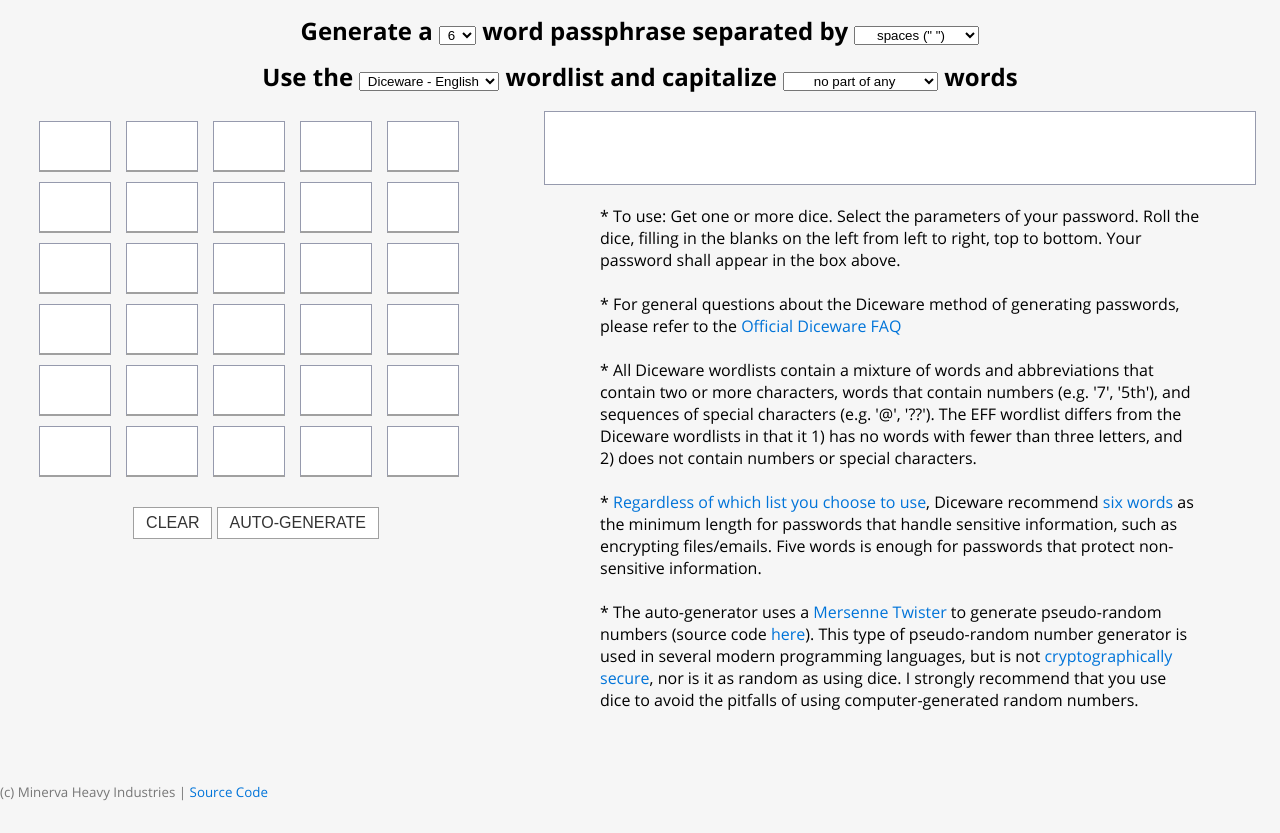
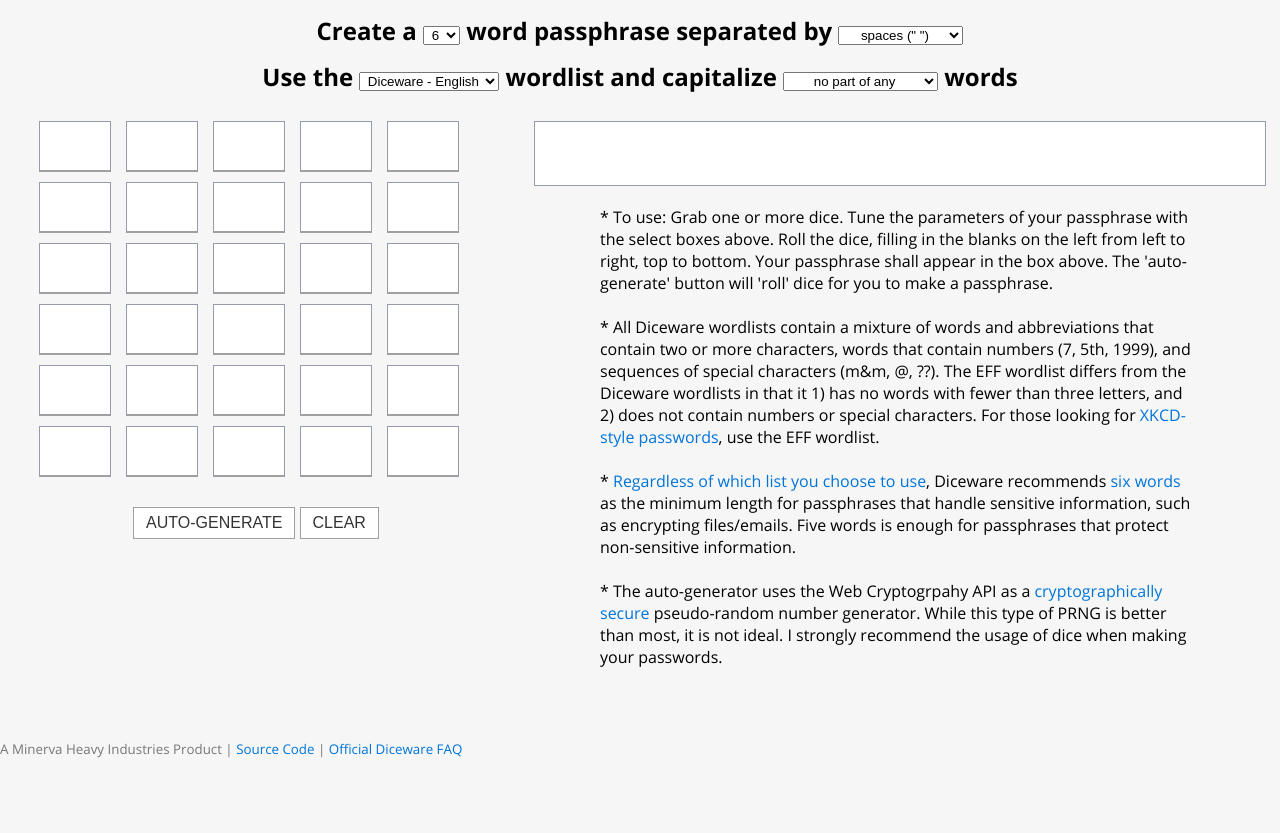
Before and after one commit to stephenwashington/diceware, a plain HTML site: page index.html in a window 1280 px wide. Shown: the part 67-900 px from the top of the page. After the commit the page ends 857 px from the top, so only its background shows below. Drawn offline with Linux system fonts and the light colour scheme.

Commit message:
moved from mersenne to csprng

```diff
--- a/css/stylesheet.css
+++ b/css/stylesheet.css
@@ -47,18 +47,19 @@ html, body{
 .right-side{
     float: right;
     width: 760px;
+    padding-top: 10px;
 }
 
 #generated-passphrase{
     /*margin-top: 30px;*/
-    padding: 0 5px;
+    padding: 15px;
     background-color: #ddd;
     font-size: 24px;
-    height: 3em;
+    height: auto;
+    min-height: 33px;
     width: 700px;
-    vertical-align: middle;
+    vertical-align: bottom;
     border: 1px solid #969aad;
-    vertical-align: middle;
     background-color: #fff;
 }
 
--- a/index.html
+++ b/index.html
@@ -11,7 +11,7 @@
         <div class="wrapper center">
             <div class="content">
                 <h1 class="text-center">Diceware Passphrase Generator</h1>
-                <h2 class="text-center">Generate a
+                <h2 class="text-center">Create a
                     <select id="numWords">
                         <option value="1">1</option>
                         <option value="2">2</option>
@@ -70,8 +70,8 @@
                 <div class="left-side text-center">
                     <div class="dice-inputs center" id="dice-inputs"></div>
                     <div class="buttons center">
+                        <button type="button" id="generate">AUTO-GENERATE</button>
                         <button type="button" id="clear"> CLEAR </button>
-                        <button type="button" id="generate">AUTO-GENERATE</button>
                     </div>
                 </div>
 
@@ -79,21 +79,19 @@
                     <div class="center text-center" id="generated-passphrase"></div>
                     <div class="center" id="explanation">
 
-                        * To use: Get one or more dice. Select the parameters of your password. Roll the dice, filling in the blanks on the left from left to right, top to bottom. Your password shall appear in the box above.<br><br>
+                        * To use: Grab one or more dice. Tune the parameters of your passphrase with the select boxes above. Roll the dice, filling in the blanks on the left from left to right, top to bottom.  Your passphrase shall appear in the box above. The 'auto-generate' button will 'roll' dice for you to make a passphrase.<br><br>
 
-                        * For general questions about the Diceware method of generating passwords, please refer to the <a href="http://world.std.com/%7Ereinhold/dicewarefaq.html">Official Diceware FAQ</a> <br><br>
+                        * All Diceware wordlists contain a mixture of words and abbreviations that contain two or more characters, words that contain numbers (7, 5th, 1999), and sequences of special characters (m&m, @, ??). The EFF wordlist differs from the Diceware wordlists in that it 1) has no words with fewer than three letters, and 2) does not contain numbers or special characters. For those looking for <a href="https://xkcd.com/936/">XKCD-style passwords</a>, use the EFF wordlist.<br><br>
 
-                        * All Diceware wordlists contain a mixture of words and abbreviations that contain two or more characters, words that contain numbers (e.g. '7', '5th'), and sequences of special characters (e.g. '@', '??'). The EFF wordlist differs from the Diceware wordlists in that it 1) has no words with fewer than three letters, and 2) does not contain numbers or special characters. <br> <br>
+                        * <a href="http://world.std.com/%7Ereinhold/dicewarefaq.html#redundancy">Regardless of which list you choose to use</a>, Diceware recommends <a href="http://world.std.com/%7Ereinhold/dicewarefaq.html#howlong">six words</a> as the minimum length for passphrases that handle sensitive information, such as encrypting files/emails. Five words is enough for passphrases that protect non-sensitive information.<br><br>
 
-                        * <a href="http://world.std.com/%7Ereinhold/dicewarefaq.html#redundancy">Regardless of which list you choose to use</a>, Diceware recommend <a href="http://world.std.com/%7Ereinhold/dicewarefaq.html#howlong">six words</a> as the minimum length for passwords that handle sensitive information, such as encrypting files/emails. Five words is enough for passwords that protect non-sensitive information.<br> <br>
-
-                        * The auto-generator uses a <a href="https://en.wikipedia.org/wiki/Mersenne_Twister">Mersenne Twister</a> to generate pseudo-random numbers (source code <a href="https://github.com/ckknight/random-js">here</a>). This type of pseudo-random number generator is used in several modern programming languages, but is not <a href="https://en.wikipedia.org/wiki/Cryptographically_secure_pseudorandom_number_generator">cryptographically secure</a>, nor is it as random as using dice. I strongly recommend that you use dice to avoid the pitfalls of using computer-generated random numbers. <br><br>
+                        * The auto-generator uses the Web Cryptogrpahy API as a <a href="https://en.wikipedia.org/wiki/Cryptographically_secure_pseudorandom_number_generator">cryptographically secure</a> pseudo-random number generator. While this type of PRNG is better than most, it is not ideal. I strongly recommend the usage of dice when making your passwords.<br><br>
                     </div>
                 </div>
             </div>
             <div class="footer">
                 <div class="footer-left">
-                    (c) Minerva Heavy Industries | <a href="https://github.com/stephenwashington/diceware">Source Code</a>
+                    A Minerva Heavy Industries Product | <a href="https://github.com/stephenwashington/diceware">Source Code</a> | <a href="http://world.std.com/%7Ereinhold/dicewarefaq.html">Official Diceware FAQ
                 </div>
 
             </div>
--- a/js/scripts.js
+++ b/js/scripts.js
@@ -1,6 +1,5 @@
-// Mersenne Twister from https://github.com/ckknight/random-js
-let rng = Random.engines.mt19937().autoSeed();
-let wordList = {};
+// Uniform CSPRNG from https://github.com/ckknight/random-js
+let rng = Random.engines.browserCrypto;
 
 // Draw the dice inputs
 function drawDiceInputs(){
```
